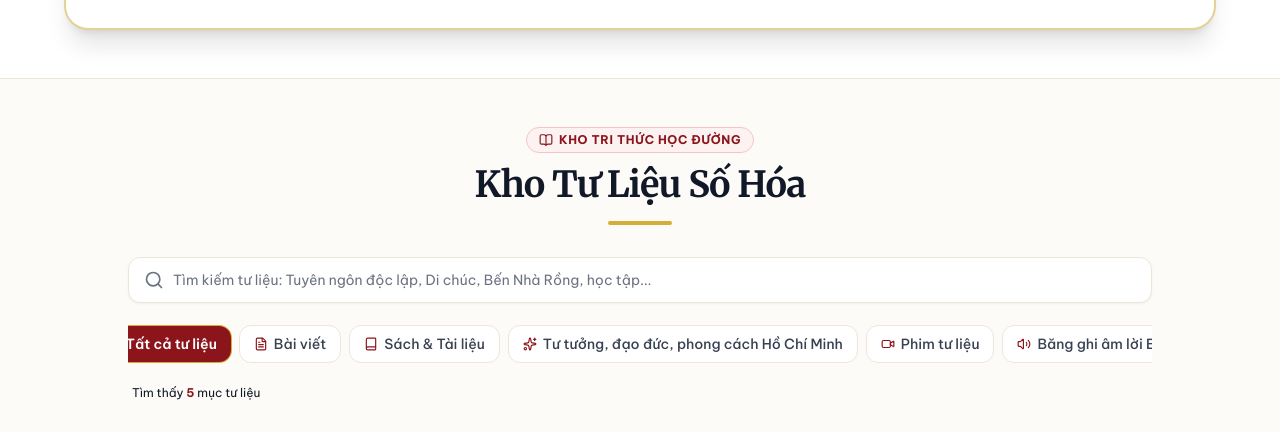
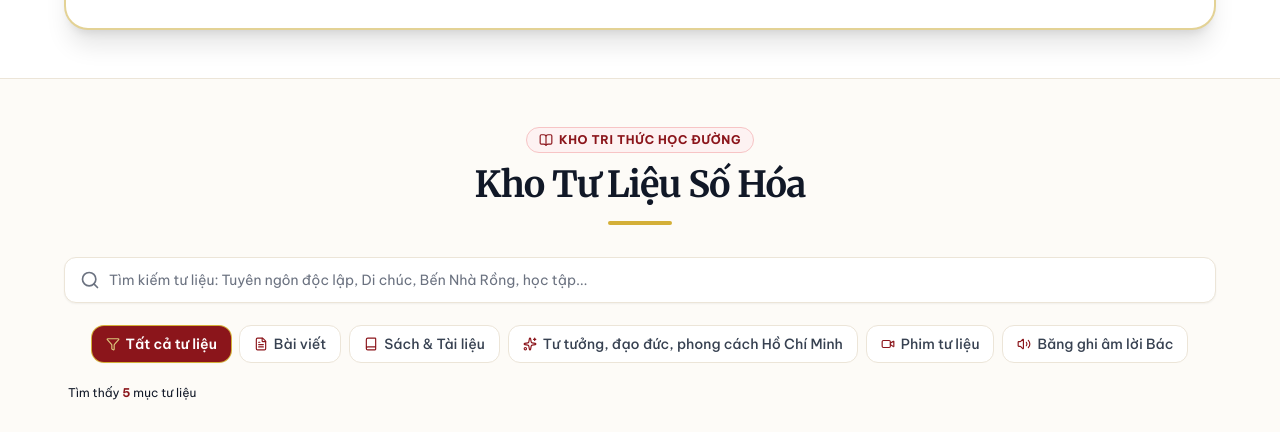
Before and after one commit to nguyenphianh-IT/KHONGGIANVANHOAHCMNTT, a React (Vite) app: page / in a window 1280 px wide. Shown: the part 3340-3772 px from the top of the page. Built offline with nearby package versions, Linux system fonts and the light colour scheme; no server answers; the database is empty; grey boxes are pictures that could not be loaded; the HTML template or start-up script is replaced by a standard one.

Commit message:
fix(resources): fix tab bar clipping by expanding container and enabling adaptive wrap

```diff
--- a/src/components/Resources.tsx
+++ b/src/components/Resources.tsx
@@ -175,7 +175,7 @@ export const Resources: React.FC = () => {
     <section id="resources" className="py-8 sm:py-10 md:py-12 bg-heritage-ivory-100 border-b border-heritage-ivory-300">
       <div className="max-w-7xl mx-auto px-4 sm:px-6 lg:px-8">
         {/* Section Header */}
-        <div className="text-center max-w-4xl lg:max-w-5xl mx-auto mb-6 sm:mb-8">
+        <div className="text-center max-w-5xl lg:max-w-6xl mx-auto mb-6 sm:mb-8">
           <div className="inline-flex items-center space-x-1.5 text-xs uppercase tracking-wider text-heritage-red-700 font-bold bg-heritage-red-50 px-3 py-1 rounded-full border border-heritage-red-200 mb-3">
             <BookOpen className="w-3.5 h-3.5 text-heritage-red-700" />
             <span>Kho Tri Thức Học Đường</span>
@@ -187,7 +187,7 @@ export const Resources: React.FC = () => {
         </div>
 
         {/* Search & Filter Controls */}
-        <div className="max-w-4xl lg:max-w-5xl mx-auto mb-6 sm:mb-8 space-y-4">
+        <div className="max-w-5xl lg:max-w-6xl mx-auto mb-6 sm:mb-8 space-y-4">
           {/* Search Box */}
           <div className="relative">
             <Search className="absolute left-4 top-1/2 -translate-y-1/2 w-5 h-5 text-heritage-ink-500 pointer-events-none" aria-hidden="true" />
@@ -211,8 +211,8 @@ export const Resources: React.FC = () => {
             )}
           </div>
 
-          {/* Category Filter Tabs (Sắp xếp toàn bộ trên 1 dòng duy nhất, không xuống dòng) */}
-          <div className="flex items-center overflow-x-auto no-scrollbar scrollbar-none py-1.5 gap-1.5 sm:gap-2 justify-start md:justify-center -mx-2 sm:mx-0 px-2 sm:px-0 select-none flex-nowrap w-full">
+          {/* Category Filter Tabs (Tự động thích ứng, căn giữa đẹp mắt, không bao giờ bị cắt chữ) */}
+          <div className="flex flex-wrap items-center justify-center py-1.5 gap-1.5 sm:gap-2 select-none w-full">
             {categories.map((cat) => {
               const Icon = cat.icon;
               const isActive = selectedCategory === cat.id;
@@ -220,7 +220,7 @@ export const Resources: React.FC = () => {
                 <button
                   key={cat.id}
                   onClick={() => setSelectedCategory(cat.id)}
-                  className={`flex items-center space-x-1.5 px-2.5 sm:px-3 lg:px-3.5 py-1.5 sm:py-2 rounded-xl text-xs sm:text-xs md:text-sm font-medium transition-all whitespace-nowrap flex-shrink-0 shadow-xs ${
+                  className={`flex items-center space-x-1.5 px-2.5 sm:px-3 lg:px-3.5 py-1.5 sm:py-2 rounded-xl text-xs sm:text-xs md:text-sm font-medium transition-all whitespace-nowrap shadow-xs ${
                     isActive
                       ? 'bg-heritage-red-700 text-white font-semibold shadow-sm ring-1 ring-heritage-gold-400'
                       : 'bg-white text-heritage-ink-700 border border-heritage-ivory-300 hover:bg-heritage-red-50 hover:text-heritage-red-700'
```
